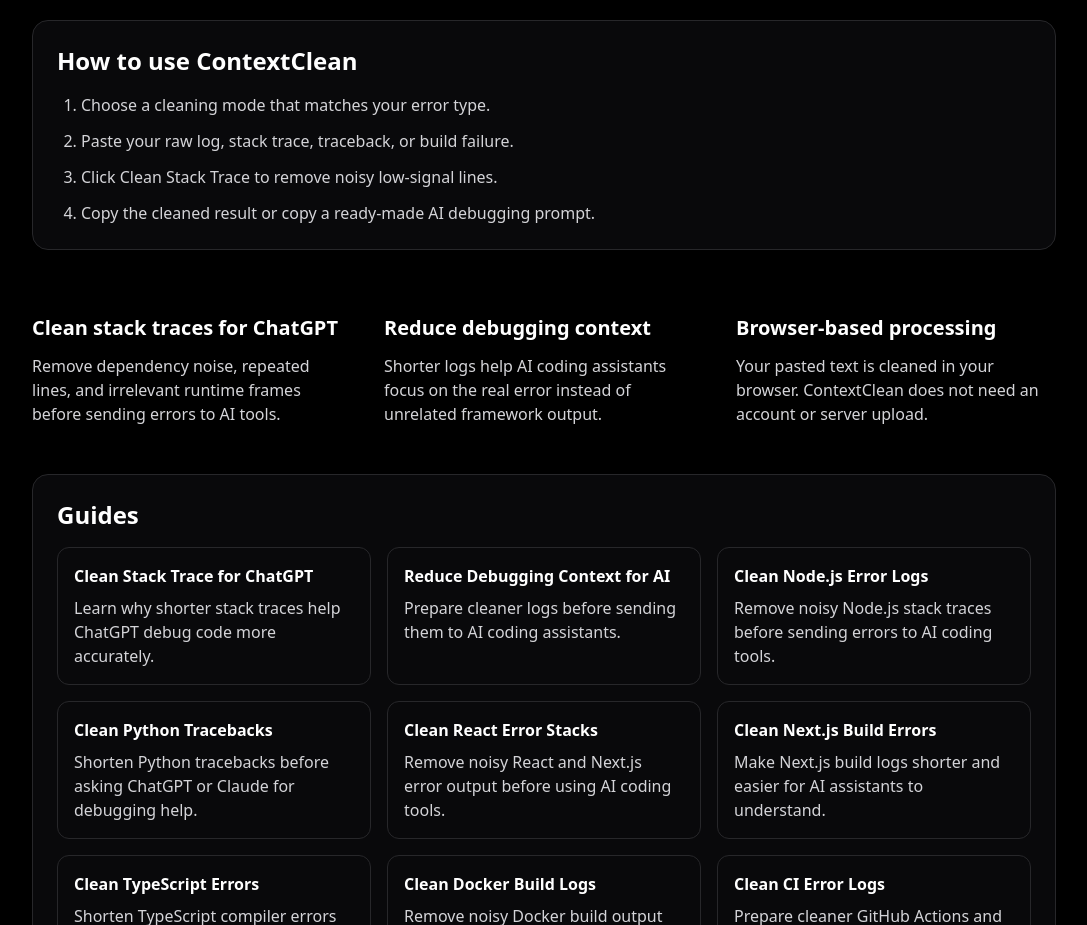
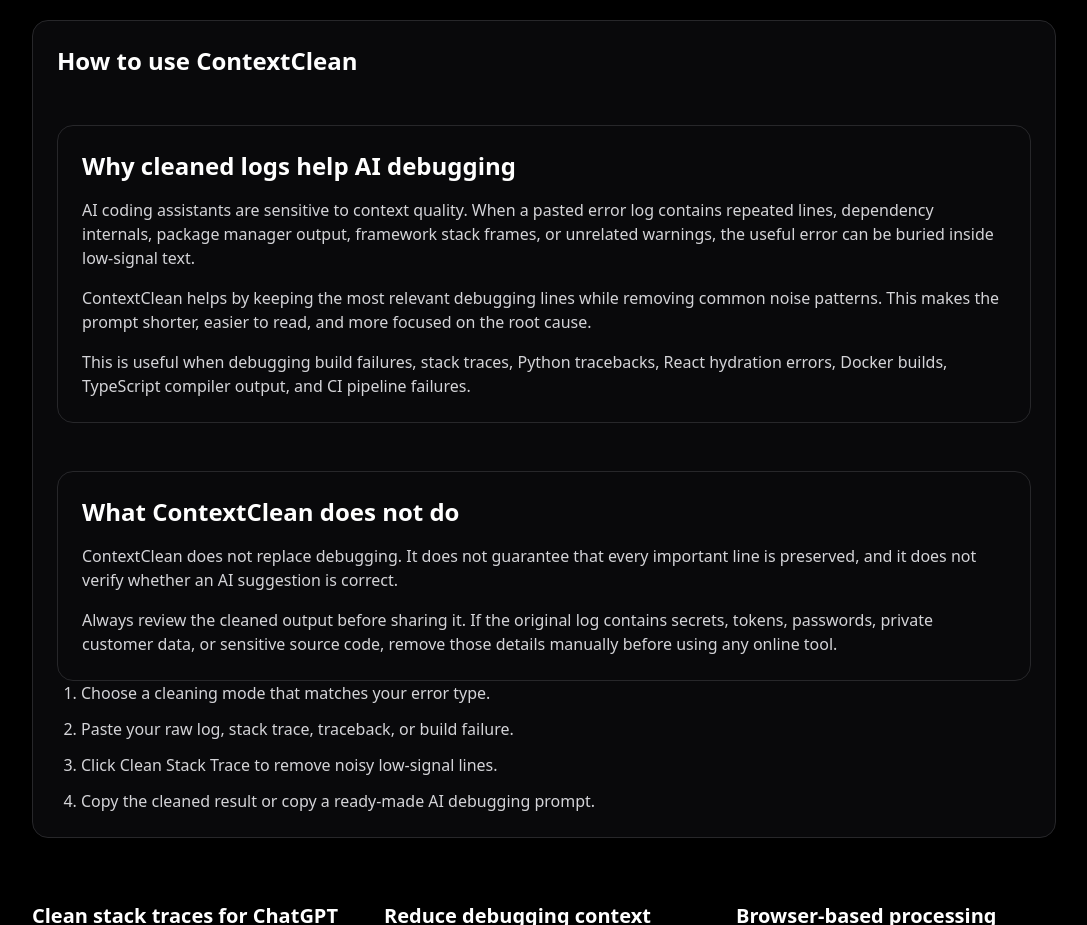
Before and after one commit to hyuchao25/contextclean, a Next.js app: page / in a window 1280 px wide. Shown: the part 1940-2865 px from the top of the page, without its empty margins (96-1183 px from the left). Built offline with nearby package versions, Linux system fonts and the light colour scheme.

Commit message:
Improve homepage content quality

```diff
--- a/src/app/page.tsx
+++ b/src/app/page.tsx
@@ -353,7 +353,52 @@
           <h2 className="mb-4 text-2xl font-bold text-white">
             How to use ContextClean
           </h2>
+          <section className="mt-12 rounded-2xl border border-zinc-800 bg-zinc-950 p-6">
+          <h2 className="mb-4 text-2xl font-bold text-white">
+            Why cleaned logs help AI debugging
+          </h2>
 
+          <div className="space-y-4 text-zinc-300">
+            <p>
+              AI coding assistants are sensitive to context quality. When a pasted
+              error log contains repeated lines, dependency internals, package manager
+              output, framework stack frames, or unrelated warnings, the useful error
+              can be buried inside low-signal text.
+            </p>
+
+            <p>
+              ContextClean helps by keeping the most relevant debugging lines while
+              removing common noise patterns. This makes the prompt shorter, easier to
+              read, and more focused on the root cause.
+            </p>
+
+            <p>
+              This is useful when debugging build failures, stack traces, Python
+              tracebacks, React hydration errors, Docker builds, TypeScript compiler
+              output, and CI pipeline failures.
+            </p>
+          </div>
+        </section>
+
+        <section className="mt-12 rounded-2xl border border-zinc-800 bg-zinc-950 p-6">
+          <h2 className="mb-4 text-2xl font-bold text-white">
+            What ContextClean does not do
+          </h2>
+
+          <div className="space-y-4 text-zinc-300">
+            <p>
+              ContextClean does not replace debugging. It does not guarantee that every
+              important line is preserved, and it does not verify whether an AI
+              suggestion is correct.
+            </p>
+
+            <p>
+              Always review the cleaned output before sharing it. If the original log
+              contains secrets, tokens, passwords, private customer data, or sensitive
+              source code, remove those details manually before using any online tool.
+            </p>
+          </div>
+        </section>
           <ol className="list-decimal space-y-3 pl-6 text-zinc-300">
             <li>Choose a cleaning mode that matches your error type.</li>
             <li>Paste your raw log, stack trace, traceback, or build failure.</li>
```
